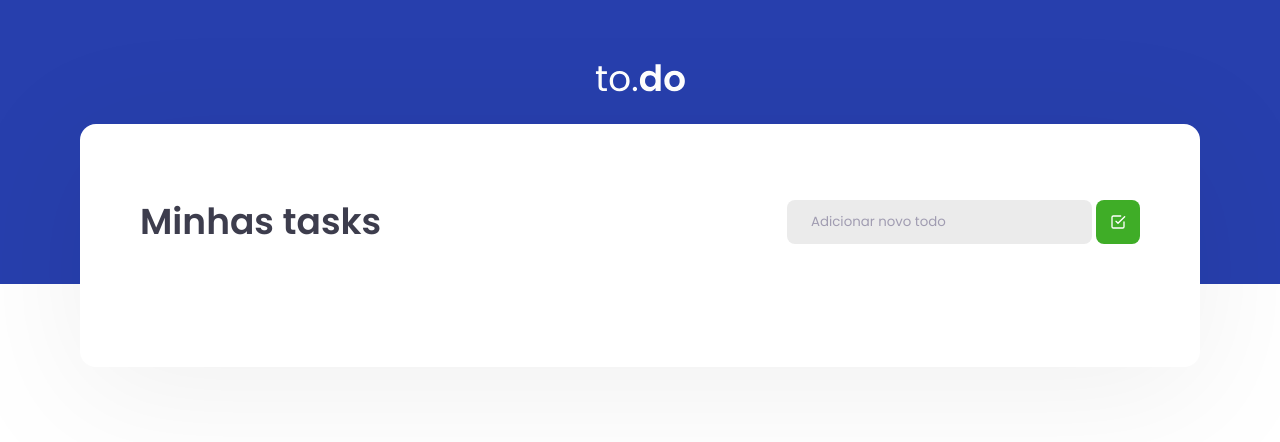
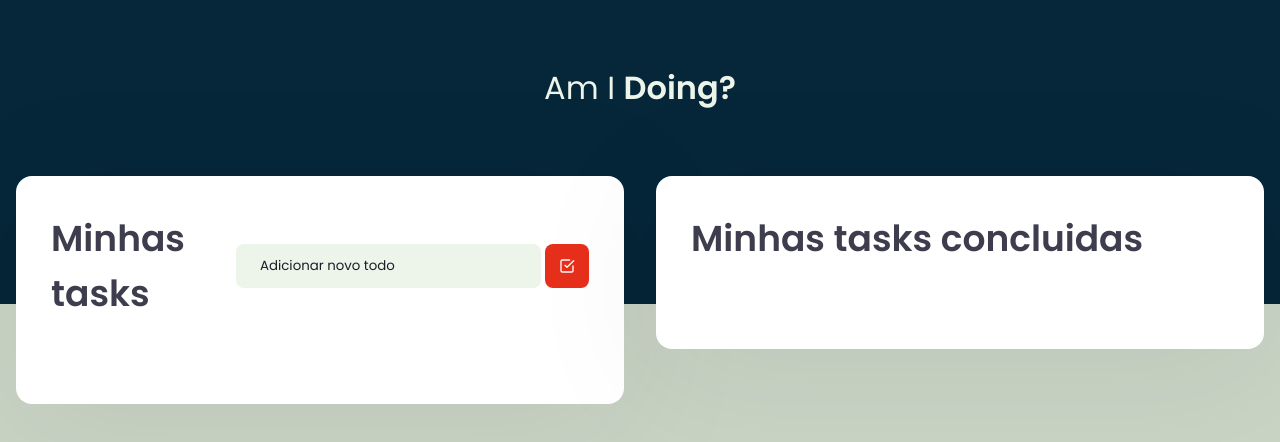
Before and after one commit to mathlima1/Eu-estou-fazendo, a React app: page / in a window 1280 px wide. Shown: the top 442 px of the page. Built offline with nearby package versions, Linux system fonts and the light colour scheme.

Commit message:
Alterando layout da aplicação

```diff
--- a/src/components/Header.tsx
+++ b/src/components/Header.tsx
@@ -4,7 +4,7 @@ export function Header() {
   return (
     <header className="header">
       <div>
-        <img src="/logo.svg" alt="to.do"/>
+        <h1>Am I <strong>Doing?</strong></h1>
       </div>
     </header>
   )
--- a/src/components/TaskList.tsx
+++ b/src/components/TaskList.tsx
@@ -12,6 +12,7 @@ interface Task {
 
 export function TaskList() {
   const [tasks, setTasks] = useState<Task[]>([]);
+  const [tasksComplete, setTasksComplete] = useState<Task[]>([]);
   const [newTaskTitle, setNewTaskTitle] = useState('');
 
   function handleCreateNewTask() {
@@ -25,22 +26,35 @@ export function TaskList() {
     tasks.map((task) => {
       if (id == task.id) {
         task.isComplete = true;
+        setTasksComplete([...tasksComplete, task]);
+        tasks.splice(tasks.indexOf(task), 1)
       }
     })
     setTasks([...tasks])
   }
+  console.log(tasksComplete)
 
   function handleRemoveTask(id: number) {
     // Remova uma task da listagem pelo ID
     tasks.map((task) => {
       if (id == task.id) {
-        tasks.splice(tasks.indexOf(task), 1)
+        tasks.splice(tasks.indexOf(task), 1);
+      }
+    })
+    setTasks([...tasks])
+  }
+  function handleRemoveCompleteTask(id: number) {
+    // Remova uma task da listagem pelo ID
+    tasksComplete.map((task) => {
+      if (id == task.id) {
+        tasksComplete.splice(tasksComplete.indexOf(task), 1);
       }
     })
     setTasks([...tasks])
   }
 
   return (
+    <div className="task-list-wrapper">
       <section className="task-list container">
         <header>
           <h2>Minhas tasks</h2>
@@ -84,5 +98,36 @@ export function TaskList() {
           </ul>
         </main>
       </section>
+      <section className="task-list task-list-completed container">
+        <header>
+          <h2>Minhas tasks concluidas</h2>
+        </header>
+
+        <main>
+          <ul>
+            {tasksComplete.map(task => (
+              <li key={task.id}>
+                <div className={task.isComplete ? 'completed' : ''} data-testid="task" >
+                  <label className="checkbox-container">
+                    <input
+                      type="checkbox"
+                      readOnly
+                      checked={task.isComplete}
+                    />
+                    <span className="checkmark"></span>
+                  </label>
+                  <p>{task.title}</p>
+                </div>
+
+                <button type="button" data-testid="remove-task-button" onClick={() => handleRemoveCompleteTask(task.id)}>
+                  <FiTrash size={16} />
+                </button>
+              </li>
+            ))}
+
+          </ul>
+        </main>
+      </section>
+    </div>
   )
 }
--- a/src/styles/global.scss
+++ b/src/styles/global.scss
@@ -1,12 +1,12 @@
 :root {
-  --blue: #273FAD;
-  --green: #3FAD27;
+  --blue: #062639;
+  --green: #E7301C;
   --red: 	#ad273f;
-  --background: #EBEBEB;
+  --background: #EDF4EA;
   --shapes: #FFFFFF;
   --text-title: #3D3D4D;
   --text: #1C1C29;
-  --text-light: #A09CB1;
+  --text-light: #EDF4EA;
 }
 
 * {
@@ -18,6 +18,7 @@
 body {
   font: 16px "Poppins", Arial, sans-serif;
   color: #121214;
+  background-color: #c9d4c5;
 }
 
 input, textarea {
--- a/src/styles/header.scss
+++ b/src/styles/header.scss
@@ -11,5 +11,9 @@ header.header {
     display: flex;
     align-items: center;
     justify-content: center;
+    h1{
+      color: var(--text-light);
+      font-weight: 400;
+    }
   }
 }
--- a/src/styles/tasklist.scss
+++ b/src/styles/tasklist.scss
@@ -1,13 +1,26 @@
+div.task-list-wrapper{
+  display: flex;
+  align-items: flex-start;
+  @media screen and (max-width: 600px){
+    flex-direction: column;
+  }
+}
 section.task-list {
   background: var(--shapes);
   border-radius: 1rem;
-  margin-top: -10rem;
-  padding: 70px 60px;
+  margin: -8rem 1rem 0rem 1rem;
+  padding: 35px;
+  width: 50%;
 
   filter: drop-shadow(0px 24px 64px rgba(0, 0, 0, 0.06));
+
   @media screen and (max-width: 600px){
-    margin: -10rem .5rem 5rem .5rem;
+    margin: 10px;
     padding: 20px;
+    width:90%;
+    &:first-child{
+      margin-top: -10rem;
+    }
   }
   header {
     display: flex;
@@ -46,7 +59,7 @@ section.task-list {
         border: 0;
 
         &::placeholder {
-          color: var(--text-light)
+          color: var(--text)
         }
       }
 
```
Lines whose indentation alone changed are shown as unchanged.
